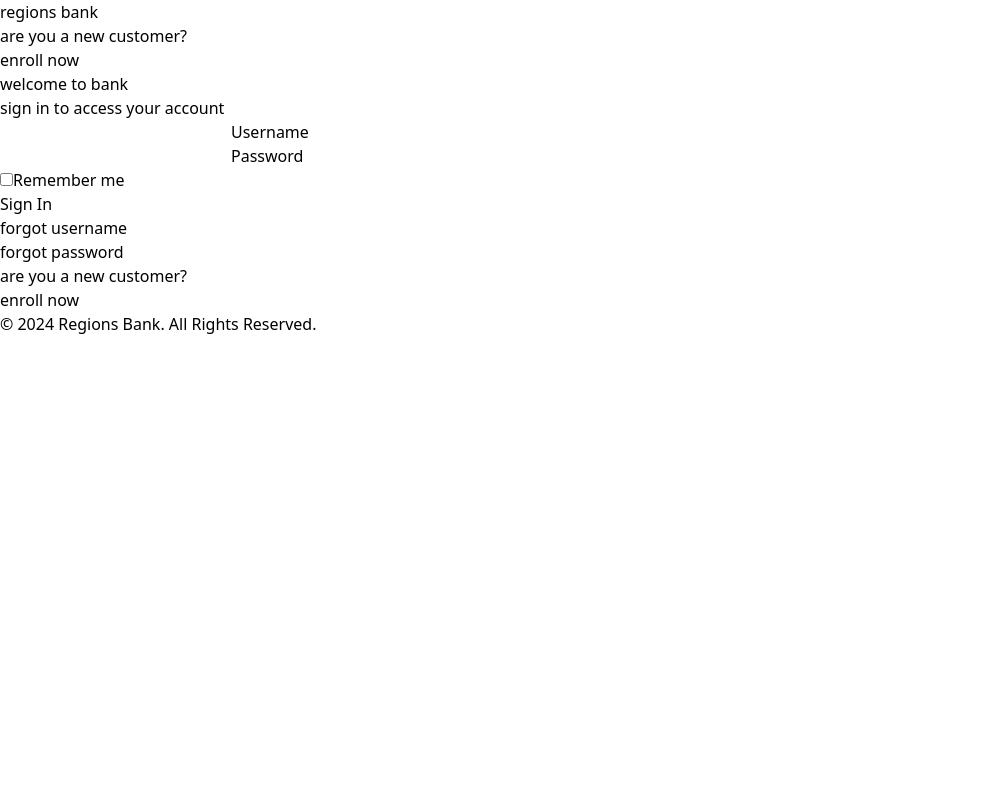
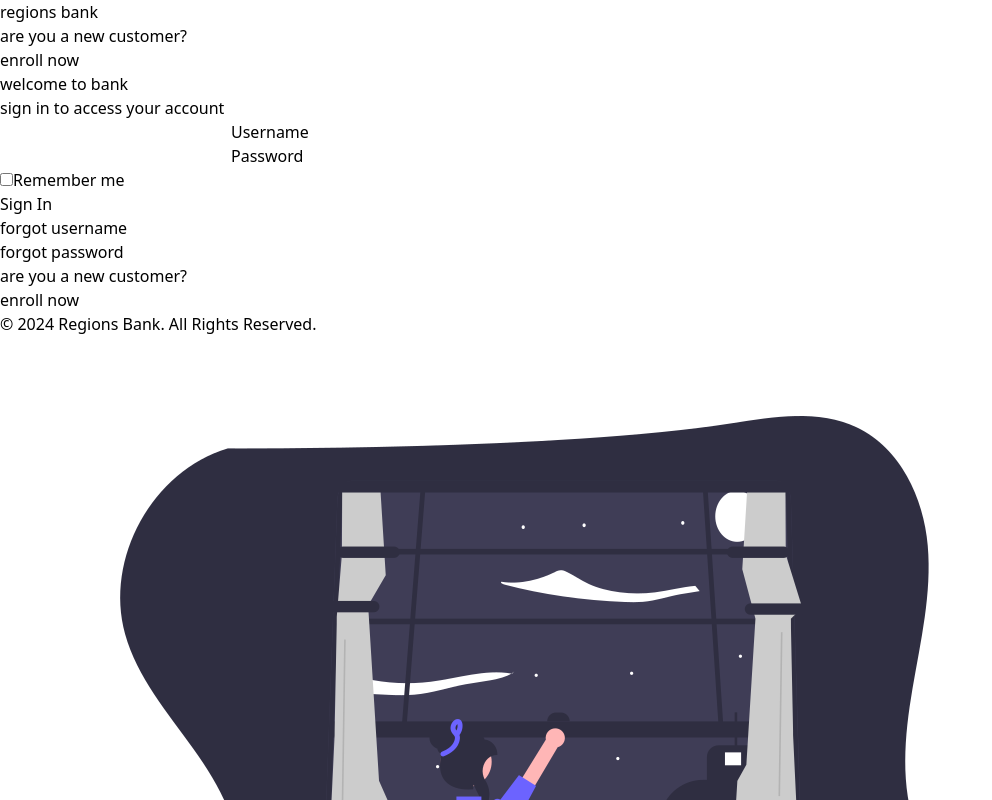
Before and after one commit to Sunnyk16/authf, a React (Vite) app: page / in a window 1280 px wide. Shown: the top 800 px of the page, without its empty margins (0-992 px from the left). Built offline with nearby package versions, Linux system fonts and the light colour scheme.

Commit message:
made changes in second section

```diff
--- a/src/components/main/auth.jsx
+++ b/src/components/main/auth.jsx
@@ -1,5 +1,6 @@
 // import React from 'react';
 // import './auth.css';
+import img1 from "../../../public/img1.png"
 
 const Auth = () => {
     return (
@@ -85,7 +86,10 @@
             </div>
 
             {/* container 2 */}
-            <div className="w-full md:w-1/2 h-48 bg-red-600 rounded-sm">
+            <div className="w-full md:w-1/2  bg-gray-300 rounded-sm">
+            <img src={img1} alt="img1" className="w-full h-full object-cover transition-transform duration-300 ease-in-out trasform hover:scale-105"></img>
+
+
 
             </div>
         </div>
```
Also changed, not shown: public/img1.png (added).
